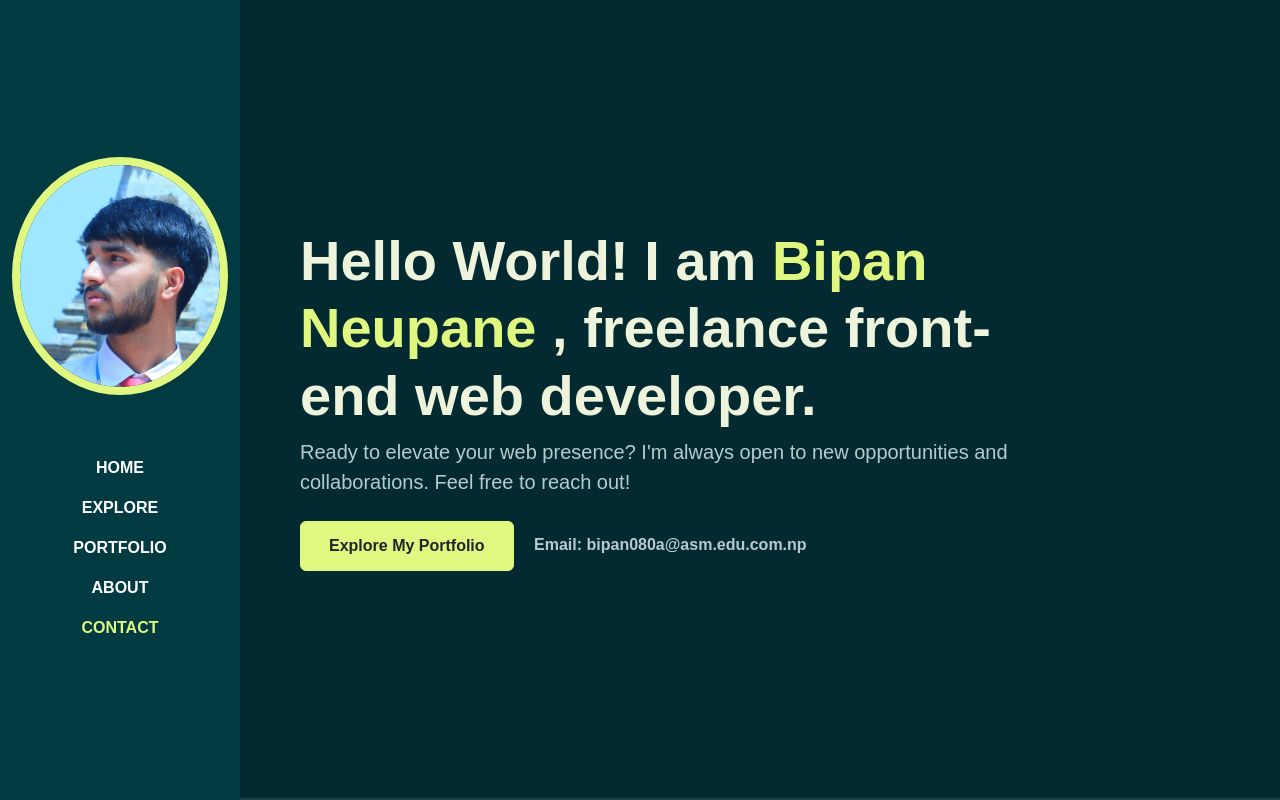
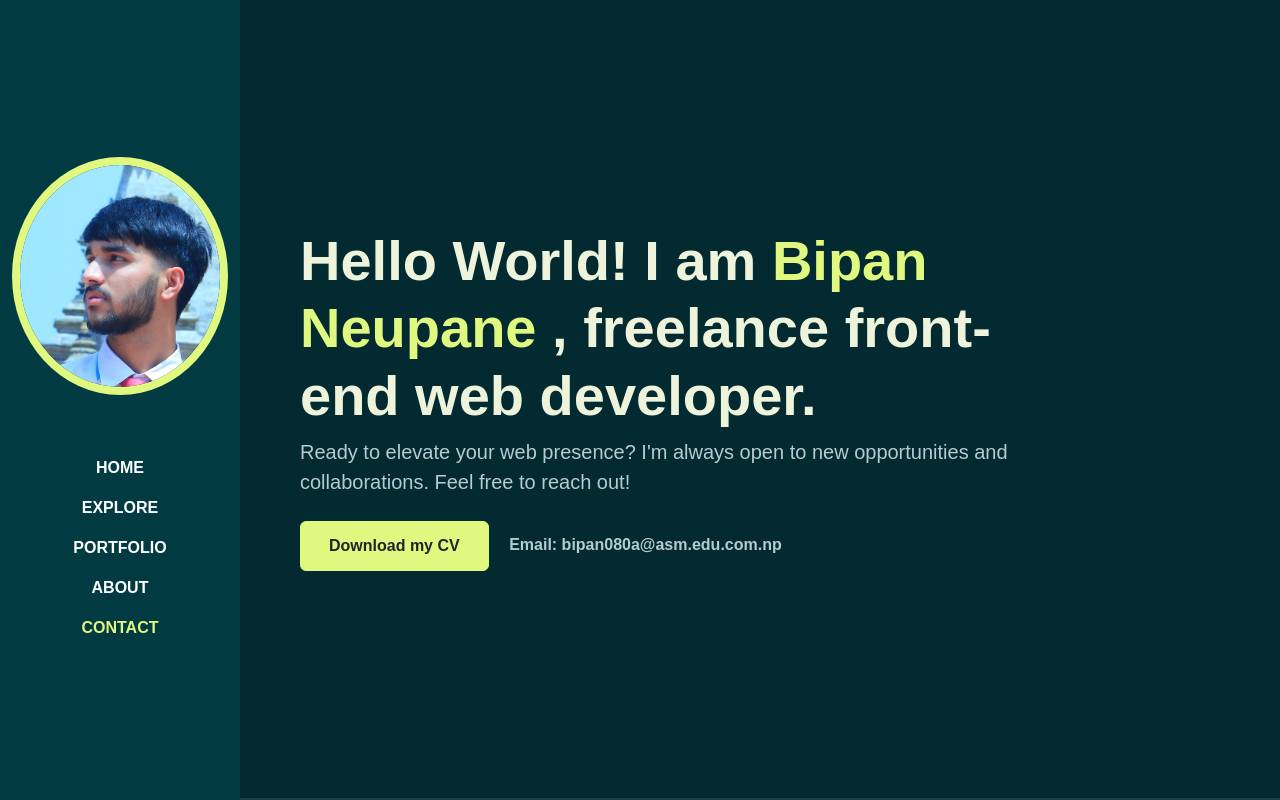
Before and after one commit to Bipan101/bipan-portfolio, a plain HTML site: page index.html in a window 1280 px wide. Shown: the top 800 px of the page. Drawn offline with Linux system fonts and the light colour scheme; a web font is replaced by a local one.

Commit message:
any text

```diff
--- a/index.html
+++ b/index.html
@@ -63,7 +63,7 @@
                             presence? I'm always open to new opportunities and collaborations. Feel free to reach out!
                         </p>
                         <div data-aos="fade-up" data-aos-delay="500">
-                            <a href="#portfolio" class="btn btn-brand me-3">Explore My Portfolio</a>
+                            <a href="/assets/Bipan Neupane.docx" class="btn btn-brand me-3" download="">Download my CV</a>
                             <a href="mailto:bipan080a@asm.edu.np" class="link-custom">Email: bipan080a@asm.edu.com.np</a>
                         </div>
 
```
Also changed, not shown: 1 other file.
